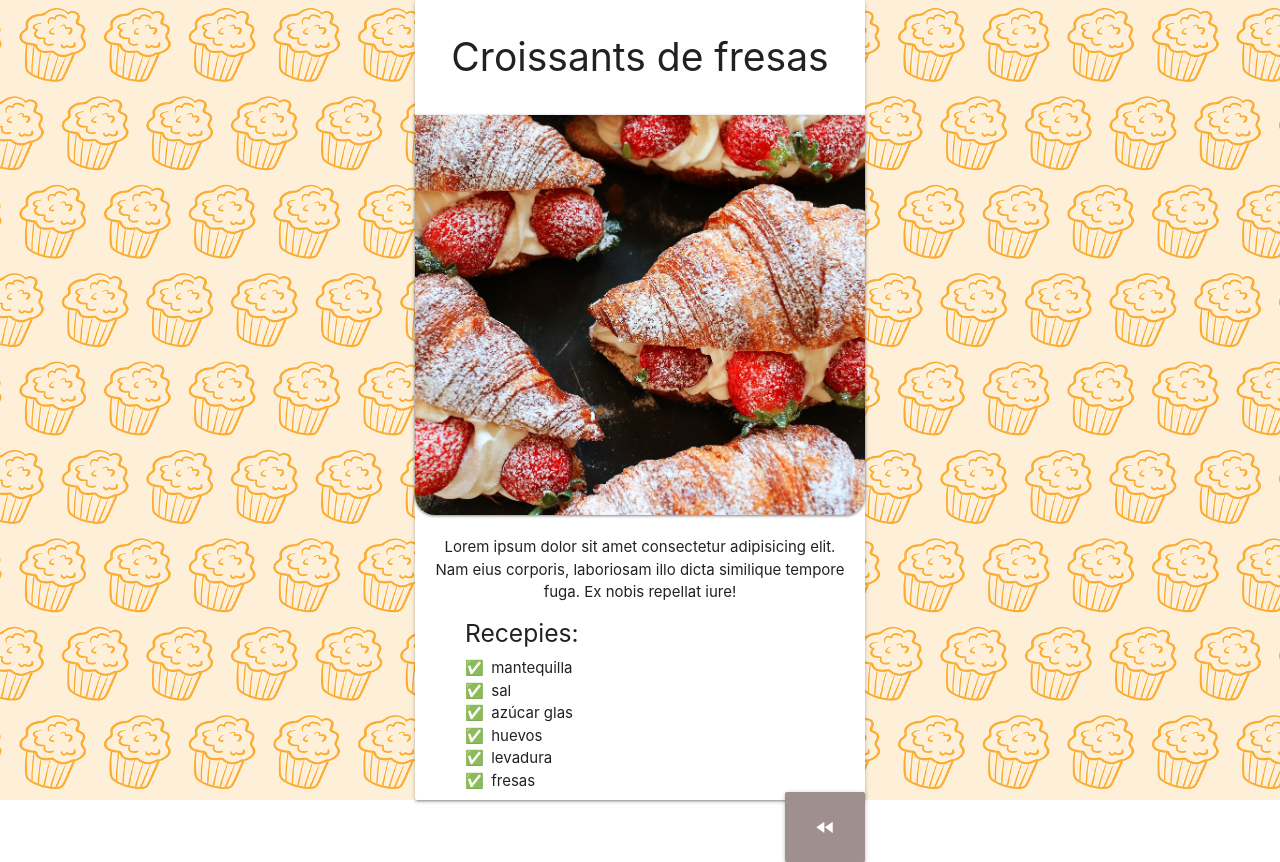
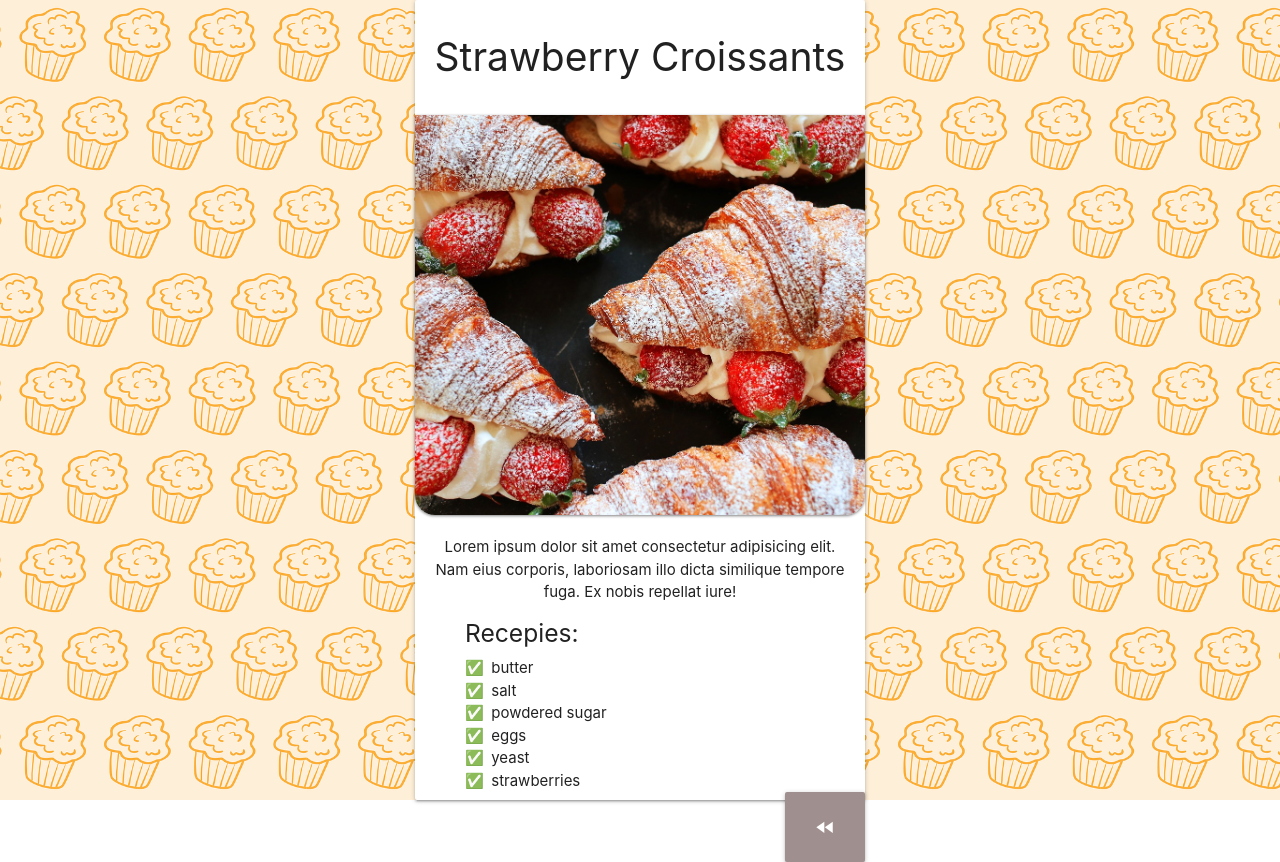
Before and after one commit to jessicafreireponte/Recetas, a React (Vite) app in the folder Bakey/: page /products/1 in a window 1280 px wide. Built offline with nearby package versions, Linux system fonts and the light colour scheme.

Commit message:
Todo al inglés

```diff
--- a/Bakey/Json/json.json
+++ b/Bakey/Json/json.json
@@ -2,79 +2,58 @@
   {
     "id": "1",
     "img": "../public/croissants.jpg",
-    "title": "Croissants de fresas",
+    "title": "Strawberry Croissants",
     "description": "Lorem ipsum dolor sit amet consectetur adipisicing elit. Nam eius corporis, laboriosam illo dicta similique tempore fuga. Ex nobis repellat iure!",
     "elements": [
-      "mantequilla",
-      "sal",
-      "azúcar glas",
-      "huevos",
-      "levadura",
-      "fresas"
+      "butter",
+      "salt",
+      "powdered sugar",
+      "eggs",
+      "yeast",
+      "strawberries"
     ]
   },
   {
     "id": "2",
     "img": "../public/cookies.jpg",
-    "title": "Cookies the lime",
+    "title": "Lime Cookies",
     "description": "Lorem ipsum dolor sit amet consectetur adipisicing elit. Nam eius corporis, laboriosam illo dicta similique tempore fuga. Ex nobis repellat iure!",
-    "elements": [
-      "mantequilla",
-      "sal",
-      "azúcar glas",
-      "huevos",
-      "levadura",
-      "lime"
-    ]
+    "elements": ["butter", "salt", "powdered sugar", "eggs", "yeast", "lime"]
   },
   {
     "id": "3",
     "img": "../public/cupcake.jpg",
-    "title": "Cupcake fresa",
+    "title": "Strawberry Cupcake",
     "description": "Lorem ipsum dolor sit amet consectetur adipisicing elit. Nam eius corporis, laboriosam illo dicta similique tempore fuga. Ex nobis repellat iure!",
     "elements": [
-      "mantequilla",
-      "sal",
-      "azúcar glas",
-      "huevos",
-      "levadura",
-      "leche",
-      "fresas"
+      "butter",
+      "salt",
+      "powdered sugar",
+      "eggs",
+      "yeast",
+      "milk",
+      "strawberries"
     ]
   },
   {
     "id": "4",
     "img": "../public/macaroons.jpg",
-    "title": "Macarrons",
+    "title": "Macarons",
     "description": "Lorem ipsum dolor sit amet consectetur adipisicing elit. Nam eius corporis, laboriosam illo dicta similique tempore fuga. Ex nobis repellat iure!",
-    "elements": ["mantequilla", "sal", "azúcar glas", "huevos"]
+    "elements": ["butter", "salt", "powdered sugar", "eggs"]
   },
   {
     "id": "5",
     "img": "../public/cakes.jpg",
-    "title": "Cakes mixed berries",
+    "title": "Mixed Berry Cakes",
     "description": "Lorem ipsum dolor sit amet consectetur adipisicing elit. Nam eius corporis, laboriosam illo dicta similique tempore fuga. Ex nobis repellat iure!",
-    "elements": [
-      "mantequilla",
-      "sal",
-      "azúcar glas",
-      "huevos",
-      "levadura",
-      "berries"
-    ]
+    "elements": ["butter", "salt", "powdered sugar", "eggs", "yeast", "berries"]
   },
   {
     "id": "6",
     "img": "../public/roulade.jpg",
-    "title": "Roulade lime",
+    "title": "Lime Roulade",
     "description": "Lorem ipsum dolor sit amet consectetur adipisicing elit. Nam eius corporis, laboriosam illo dicta similique tempore fuga. Ex nobis repellat iure!",
-    "elements": [
-      "mantequilla",
-      "sal",
-      "azúcar glas",
-      "huevos",
-      "levadura",
-      "lime"
-    ]
+    "elements": ["butter", "salt", "powdered sugar", "eggs", "yeast", "lime"]
   }
 ]
--- a/Bakey/src/Components/Contact.css
+++ b/Bakey/src/Components/Contact.css
@@ -23,11 +23,36 @@
 }
 
 #Contact aside ul {
-  margin: 0;
-  height: 100%;
-  padding: 0 2rem;
+  margin: 1rem 0;
   display: flex;
   flex-direction: column;
   justify-content: center;
   align-items: center;
+  gap: 1rem;
+  padding-bottom: 1.5rem;
 }
+
+#Contact aside ul li {
+  gap: 0.8rem;
+  display: flex;
+  justify-content: center;
+  align-items: center;
+}
+
+@media (min-width: 750px) {
+  #Contact aside ul {
+    height: 100%;
+    margin: 1rem;
+    display: flex;
+    flex-direction: row;
+    justify-content: center;
+    align-items: center;
+    gap: 1.5rem;
+    padding-bottom: 0;
+  }
+
+  #Contact aside ul li a {
+    font-size: 100%;
+    color: red;
+  }
+}
--- a/Bakey/src/Components/Contact.jsx
+++ b/Bakey/src/Components/Contact.jsx
@@ -1,3 +1,6 @@
+import LocalPhoneIcon from "@mui/icons-material/LocalPhone";
+import EmailIcon from "@mui/icons-material/Email";
+import DirectionsIcon from "@mui/icons-material/Directions";
 import "./Contact.css";
 
 export const Contact = () => {
@@ -9,9 +12,18 @@ export const Contact = () => {
       </header>
       <aside>
         <ul>
-          <li>tel: +88 888888</li>
-          <li>email: bakey@fake.com</li>
-          <li>direction: Street false 88, Bakery</li>
+          <li>
+            <LocalPhoneIcon /> <a href="tel:+88888888">+88 888888</a>
+            {/* Cambiar el número de telefono por el que quieras */}
+          </li>
+          <li>
+            <EmailIcon />
+            <a href="">bakey@fake.com</a>
+          </li>
+          <li>
+            <DirectionsIcon />
+            <a href=""> Street false 88, Bakery</a>
+          </li>
         </ul>
       </aside>
     </footer>
--- a/Bakey/src/Components/Header.jsx
+++ b/Bakey/src/Components/Header.jsx
@@ -6,7 +6,7 @@ export const Header = () => {
     scroll.scrollTo(document.getElementById("About").offsetTop - 60);
   };
   const scrollToHome = () => {
-    scroll.scrollTo(document.getElementById("About").offsetTop);
+    scroll.scrollTo(document.getElementById("Home").offsetTop);
   };
   const scrollToRecipes = () => {
     scroll.scrollTo(document.getElementById("Recipes").offsetTop - 60);
```
Also changed, not shown: Bakey/Json/txt.txt (deleted).
